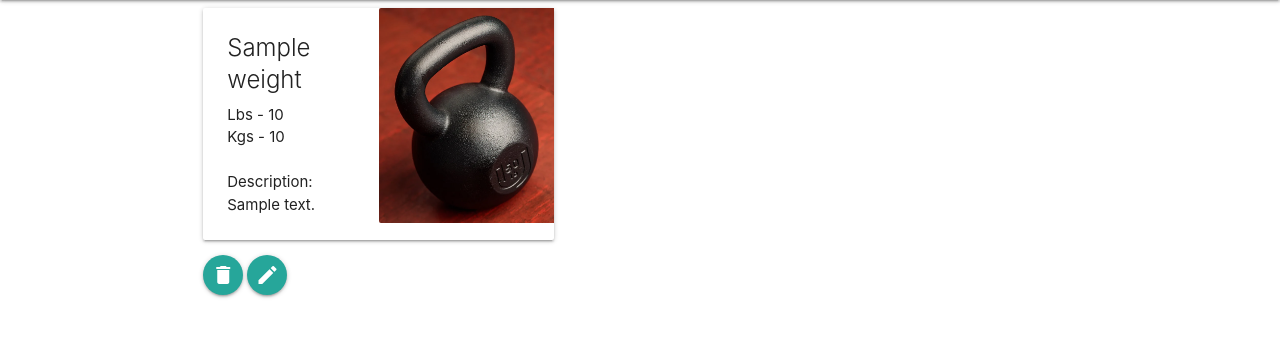
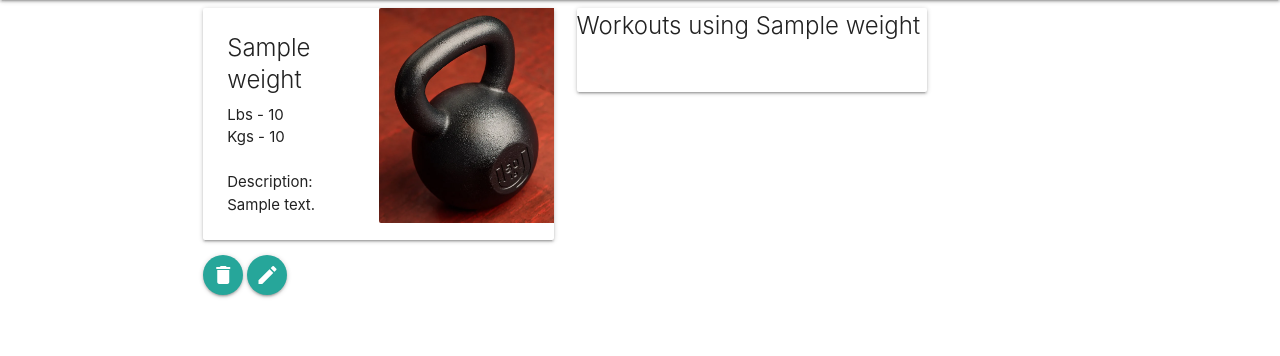
Before and after one commit to mdfasano/finchcollector, a Django app: page /weights/1/ in a window 1280 px wide. Shown: the part 64-420 px from the top of the page. Run offline with Django 4.2, Linux system fonts and the light colour scheme; tables that the repository leaves empty hold one stand-in row (values such as "Sample post").

Commit message:
add 1tomany with workouts

```diff
--- a/main_app/admin.py
+++ b/main_app/admin.py
@@ -1,5 +1,6 @@
 from django.contrib import admin
-from .models import Weight
+from .models import Weight, Workout
 # Register your models here.
 
 admin.site.register(Weight)
+admin.site.register(Workout)
--- a/main_app/models.py
+++ b/main_app/models.py
@@ -15,3 +15,13 @@
 
     def get_absolute_url(self):
         return reverse('weight_details', kwargs={'weight_id': self.id})
+
+
+class Workout(models.Model):
+    name = models.CharField(max_length=25)
+    difficulty = models.CharField(max_length=10)
+    description = models.TextField()
+    weight = models.ForeignKey(Weight, on_delete=models.CASCADE)
+
+    def __str__(self):
+        return self.name
--- a/main_app/templates/weights/details.html
+++ b/main_app/templates/weights/details.html
@@ -18,6 +18,20 @@
         <a class="btn-floating" href="{% url 'weight_delete' weight.id %}"><i class="material-icons">delete</i></a>
         <a class="btn-floating" href="{% url 'weight_update' weight.id %}"><i class="material-icons">edit</i></a>
     </div>
+    <div class="col s12 m5">
+        <div class="card">
+            <div class="card-title">
+                Workouts using {{weight.name}}
+            </div>
+            <div class="card-content">
+                {% for workout in weight.workout_set.all %}
+                  Workout Name: &nbsp;{{workout.name}}
+                  <br>
+                  Workout Difficulty: &nbsp;{{workout.difficulty}}
+              {% endfor %}
+            </div>
+        </div>
+    </div>
 </div>
 
 {% endblock %}
```
Also changed, not shown: main_app/migrations/0002_workout.py (added), main_app/migrations/0003_workout_weight.py (added).
